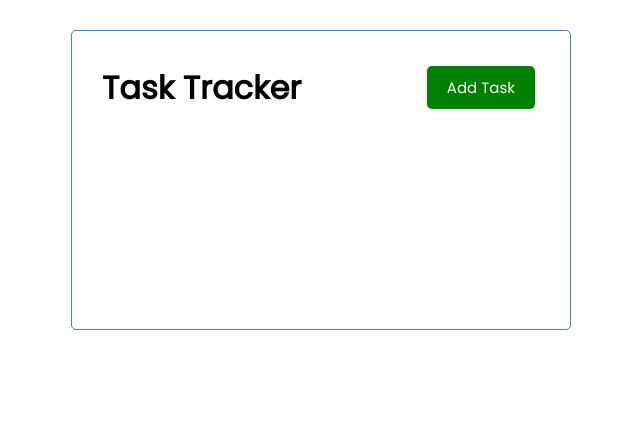
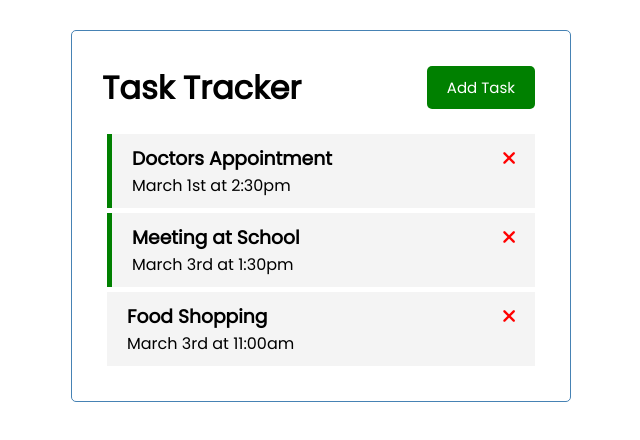
Before and after one commit to jun0925/vue3-todo-list, a Vue app: page / in a window 1280 px wide. Shown: the top 440 px of the page, without its empty margins (319-959 px from the left). Built offline with nearby package versions, Linux system fonts and the light colour scheme.

Commit message:
할 일 표시 & 삭제 기능 구현

```diff
--- a/public/index.html
+++ b/public/index.html
@@ -6,6 +6,7 @@
     <meta name="viewport" content="width=device-width,initial-scale=1.0">
     <link rel="icon" href="<%= BASE_URL %>favicon.ico">
     <title><%= htmlWebpackPlugin.options.title %></title>
+    <link rel="stylesheet" href="https://cdnjs.cloudflare.com/ajax/libs/font-awesome/6.2.1/css/all.min.css" integrity="sha512-MV7K8+y+gLIBoVD59lQIYicR65iaqukzvf/nwasF0nqhPay5w/9lJmVM2hMDcnK1OnMGCdVK+iQrJ7lzPJQd1w==" crossorigin="anonymous" referrerpolicy="no-referrer" />
   </head>
   <body>
     <noscript>
--- a/src/App.vue
+++ b/src/App.vue
@@ -1,16 +1,54 @@
 <template>
   <div class="container">
     <Header title="Task Tracker" />
+    <Tasks :tasks="tasks" @delete-task="deleteTask" />
   </div>
 </template>
 
 <script>
 import Header from './components/Header'
+import Tasks from './components/Tasks'
 
 export default {
   name: 'App',
   components: {
     Header,
+    Tasks,
+  },
+  data() {
+    return {
+      tasks: []
+    }
+  },
+  created() {
+    this.tasks = [
+      {
+        id: 1,
+        text: 'Doctors Appointment',
+        day: 'March 1st at 2:30pm',
+        reminder: true,
+      },
+      {
+        id: 2,
+        text: 'Meeting at School',
+        day: 'March 3rd at 1:30pm',
+        reminder: true,
+      },
+      {
+        id: 3,
+        text: 'Food Shopping',
+        day: 'March 3rd at 11:00am',
+        reminder: false,
+      },
+    ]
+  },
+  methods: {
+    deleteTask(id) {
+      // console.log('task', id)
+      if (confirm('Are you sure?')) {
+        this.tasks = this.tasks.filter(task => task.id !== id)
+      }
+    }
   }
 }
 </script>
--- a/src/components/Button.vue
+++ b/src/components/Button.vue
@@ -1,5 +1,5 @@
 <template>
-  <button :style="{background:color}" class="btn">{{ text }}</button>
+  <button v-on:click="onClick()" :style="{background:color}" class="btn">{{ text }}</button>
 </template>
 
 <script>
@@ -9,5 +9,10 @@
       text: String,
       color: String,
     },
+    methods: {
+      onClick() {
+        console.log('click')
+      }
+    }
   }
 </script>
--- /dev/null
+++ b/src/components/Task.vue
@@ -0,0 +1,41 @@
+<template>
+  <div :class="[task.reminder ? 'reminder' : '','task']">
+    <h3>{{ task.text }} <i @click="onDelete(task.id)" class="fas fa-times"></i></h3>
+    <p>{{ task.day }}</p>
+  </div>
+</template>
+<script>
+export default {
+  name: 'Task',
+  methods: {
+    onDelete(id) {
+      this.$emit('delete-task', id)
+    }
+  },
+  props: {
+    task: Object
+  }
+}
+</script>
+
+<style scope>
+  .task {
+    background: #f4f4f4;
+    margin: 5px;
+    padding: 10px 20px;
+    cursor: pointer;
+  }
+
+  .task.reminder {
+    border-left: 5px solid green;
+  }
+
+  .task h3 {
+    display: flex;
+    align-items: center;
+    justify-content: space-between;
+  }
+  .fas {
+    color: red;
+  }
+</style>
--- /dev/null
+++ b/src/components/Tasks.vue
@@ -0,0 +1,19 @@
+<template>
+  <div :key="task.id" v-for="task in tasks">
+    <Task :task="task" @delete-task="$emit('delete-task', task.id)" />
+  </div>
+</template>
+
+<script>
+  import Task from './Task'
+  export default {
+    name: 'Tasks',
+    props: {
+      tasks: Array
+    },
+    components: {
+      Task
+    },
+    emits: ['delete-task']
+  }
+</script>
```
